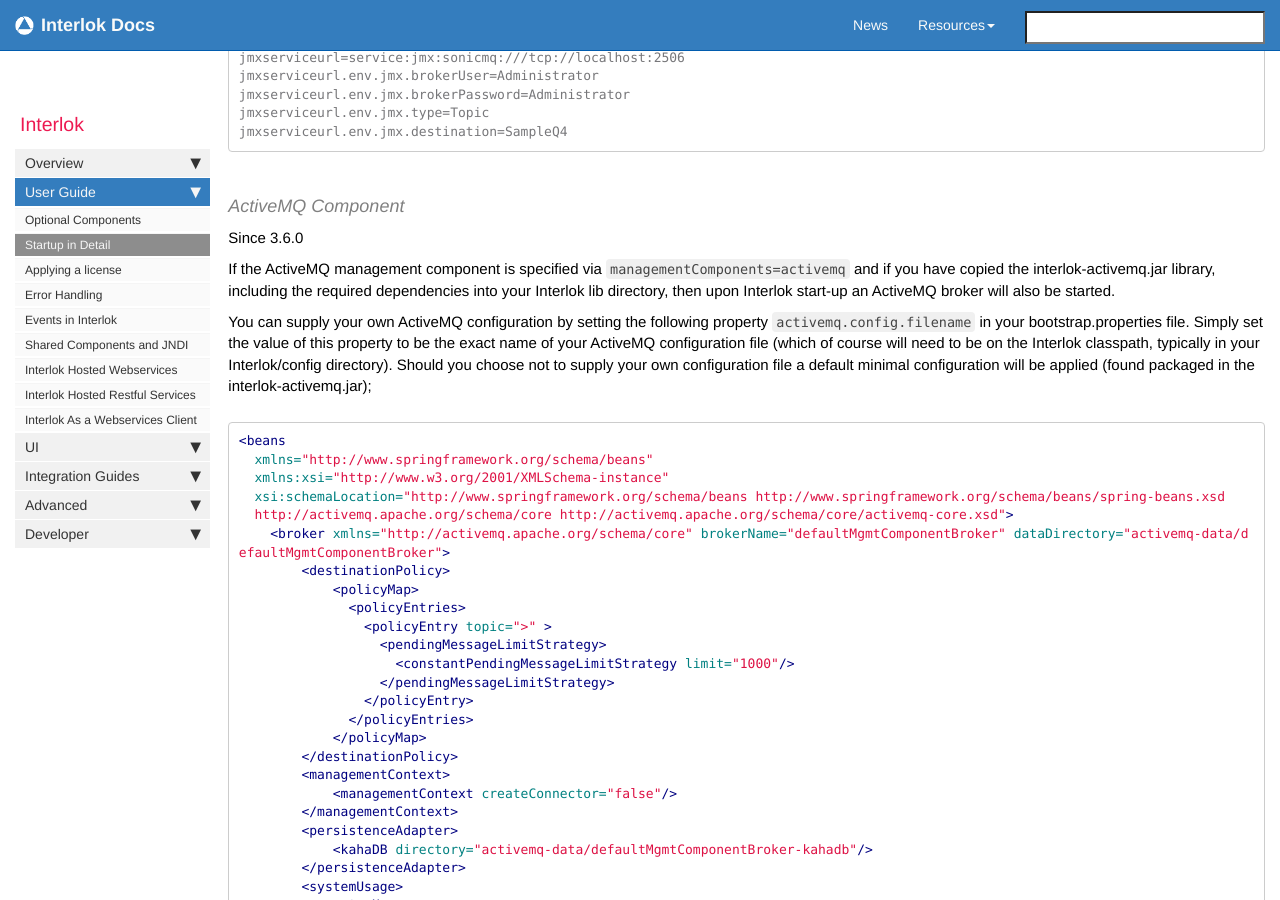
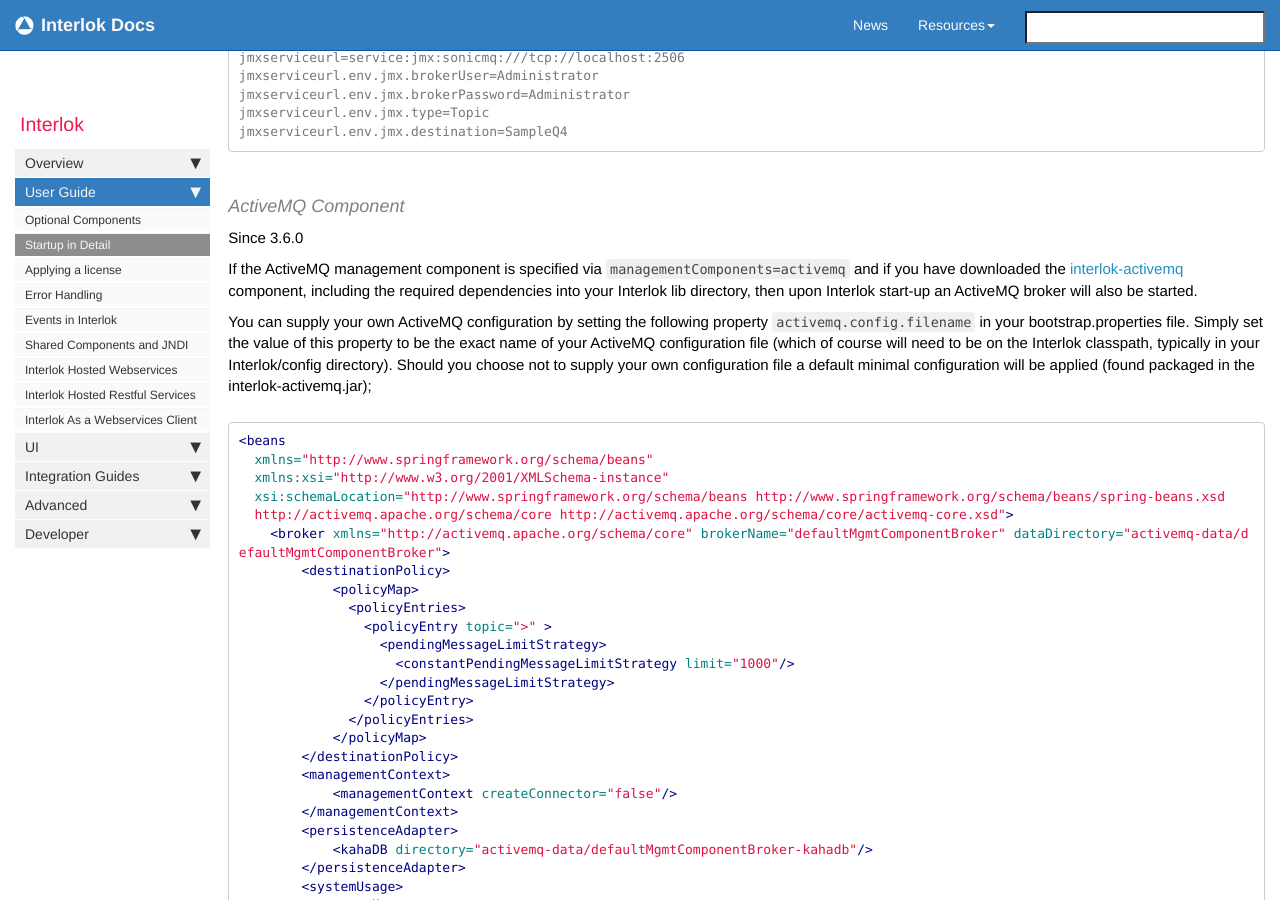
Before and after one commit to adaptris/interlok-docs-legacy, a Jekyll site: the page built from pages/adapter/adapter-bootstrap.md, in a window 1280 px wide and 900 px high, scrolled down 3533 px. Built offline with Jekyll 4.4.1, drawn with Linux system fonts in a browser that asks for light colours; nearby versions of some CDN libraries; comment, search, counter and statistics services are not loaded.

Commit message:
Added references for interlok-activemq.

```diff
--- a/pages/adapter/adapter-bootstrap.md
+++ b/pages/adapter/adapter-bootstrap.md
@@ -102,7 +102,7 @@
 
 Since 3.6.0
 
-If the ActiveMQ management component is specified via `managementComponents=activemq` and if you have copied the interlok-activemq.jar library, including the required dependencies into your Interlok lib directory, then upon Interlok start-up an ActiveMQ broker will also be started.
+If the ActiveMQ management component is specified via `managementComponents=activemq` and if you have downloaded the [interlok-activemq][] component, including the required dependencies into your Interlok lib directory, then upon Interlok start-up an ActiveMQ broker will also be started.
 
 You can supply your own ActiveMQ configuration by setting the following property `activemq.config.filename` in your bootstrap.properties file. Simply set the value of this property to be the exact name of your ActiveMQ configuration file (which of course will need to be on the Interlok classpath, typically in your Interlok/config directory). Should you choose not to supply your own configuration file a default minimal configuration will be applied (found packaged in the interlok-activemq.jar);
 
```
Also changed, not shown: other parts of pages/adapter/adapter-bootstrap.md (+1 -0 lines), pages/adapter/adapter-optional-components.md (+2 -0 lines).
